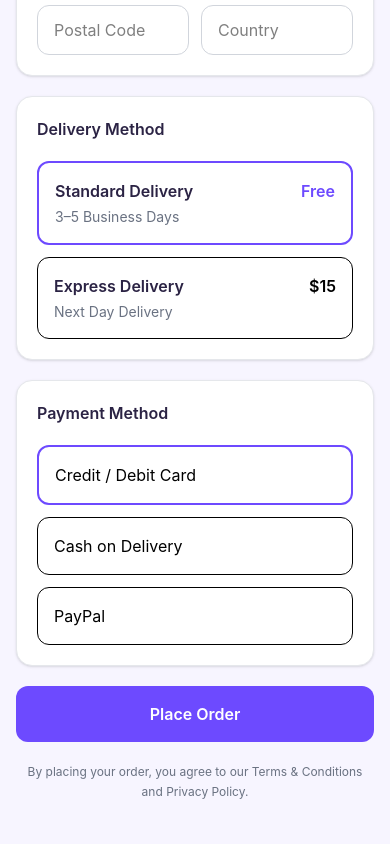
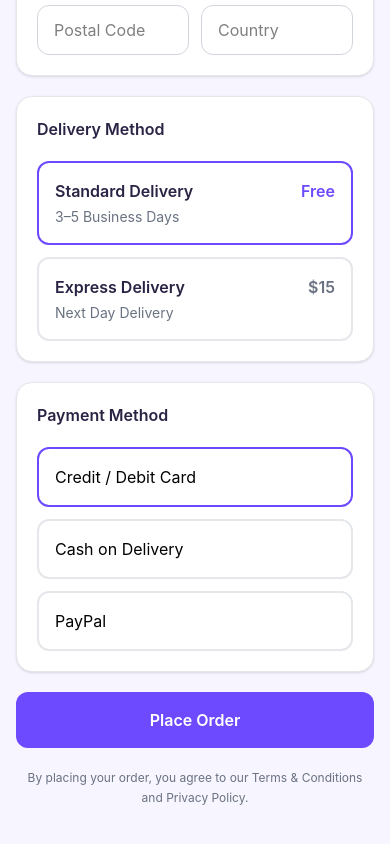
Before and after one commit to fiza-fehmi/Ecommerce-Store, a React (Vite) app: page /Checkout in a window 390 px wide. Shown: the part 1184-2028 px from the top of the page. Built offline with nearby package versions, Linux system fonts and the light colour scheme.

Commit message:
Add responsive mobile checkout page UI

```diff
--- a/src/components/Checkout.jsx
+++ b/src/components/Checkout.jsx
@@ -31,14 +31,14 @@ const backHome= ()=>{
   return (
     <>
   <CheckoutMobile />
-
-    <div className="px-15 py-2 w-full hidden sm:flex">
-      <div className="flex flex-col w-full justify-center items-center pb-5">
+<div className="flex flex-col w-full justify-center items-center p-5 sm:flex hidden">
         <h1 className="text-3xl font-bold text-[#2B2344]">Checkout</h1>
         <p className="text-gray-500 font-medium text-sm">
           Complete your order by providing a few details
         </p>
       </div>
+    <div className="px-15  w-full hidden sm:flex">
+
       <div className="flex gap-5">
 
       <div className=" bg-[#FFFDF9] border rounded-lg border-[#EAEAEA] shadow-sm px-5 py-4 w-[60%] flex flex-col gap-6">
--- a/src/components/CheckoutMobile.jsx
+++ b/src/components/CheckoutMobile.jsx
@@ -4,14 +4,23 @@ import {
   ChevronDown,
   ShieldCheck,
 } from "lucide-react";
+import { useNavigate } from "react-router-dom";
+import { useState } from "react";
 const CheckoutMobile = () => {
+  const navigate = useNavigate();
+    const btnClick = () => {
+    navigate(-1);
+  };
+  const [delivery, setDelivery] = useState("standard")
+  const [payment, setPayment] = useState("credit")
+
   return (
     <div className="min-h-screen bg-[#F7F5FF] sm:hidden">
 
       {/* Header */}
       <div className="sticky top-0 z-50 bg-white border-b border-gray-200 px-4 py-4 flex items-center gap-3">
 
-        <button className="h-10 w-10 rounded-full hover:bg-gray-100 flex items-center justify-center transition">
+        <button onClick={btnClick} className="h-10 w-10 rounded-full hover:bg-gray-100 flex items-center justify-center transition">
           <ArrowLeft className="h-5 w-5 text-[#2B2344]" />
         </button>
 
@@ -213,13 +222,14 @@ const CheckoutMobile = () => {
 
   <div className="space-y-3">
 
-    <div className="border-2 border-[#6D4AFF] rounded-xl p-4">
+    <div onClick={()=>setDelivery("standard")}
 
-      <div className="flex justify-between">
+     className={`${delivery=== "standard" ? "border-2 border-[#6D4AFF] rounded-xl" : "border-2 border-gray-200 rounded-xl" } p-4`}>
+
+      <div  className="flex justify-between">
 
         <div>
-
-          <h3 className="font-semibold text-[#2B2344]">
+          <h3  className="font-semibold text-[#2B2344]">
             Standard Delivery
           </h3>
 
@@ -229,7 +239,7 @@ const CheckoutMobile = () => {
 
         </div>
 
-        <span className="font-semibold text-[#6D4AFF]">
+        <span className={`${delivery==="standard" ? "text-[#6D4AFF]"  : "text-gray-500 "} font-semibold `}>
           Free
         </span>
 
@@ -237,7 +247,9 @@ const CheckoutMobile = () => {
 
     </div>
 
-    <div className="border rounded-xl p-4">
+    <div onClick={()=>setDelivery("express")}
+
+     className={`${delivery=== "express" ? "border-2 border-[#6D4AFF] rounded-xl" : "border-2 border-gray-200 rounded-xl" } p-4`}>
 
       <div className="flex justify-between">
 
@@ -253,7 +265,7 @@ const CheckoutMobile = () => {
 
         </div>
 
-        <span className="font-semibold">
+        <span className={`${delivery==="express" ? "text-[#6D4AFF]"  : "text-gray-500 "} font-semibold `}>
           $15
         </span>
 
@@ -275,15 +287,15 @@ const CheckoutMobile = () => {
 
   <div className="space-y-3">
 
-    <div className="border-2 border-[#6D4AFF] rounded-xl px-4 py-4">
+    <div onClick={()=>setPayment("credit")} className={`${payment === "credit" ? "border-2 border-[#6D4AFF] rounded-xl" : "border-2 border-gray-200 rounded-xl"}  rounded-xl px-4 py-4`}>
       Credit / Debit Card
     </div>
 
-    <div className="border rounded-xl px-4 py-4">
+    <div onClick={()=>setPayment("cash")} className={`${payment === "cash" ? "border-2 border-[#6D4AFF] rounded-xl" : "border-2 border-gray-200 rounded-xl"}  rounded-xl px-4 py-4`}>
       Cash on Delivery
     </div>
 
-    <div className="border rounded-xl px-4 py-4">
+    <div onClick={()=>setPayment("paypal")} className={`${payment === "paypal" ? "border-2 border-[#6D4AFF] rounded-xl" : "border-2 border-gray-200 rounded-xl"}  rounded-xl px-4 py-4`}>
       PayPal
     </div>
 
@@ -293,7 +305,7 @@ const CheckoutMobile = () => {
 
 {/* Place Order */}
 
-<button className="w-full bg-[#6D4AFF] hover:bg-[#5A38EA] text-white font-semibold py-4 rounded-xl transition duration-200">
+<button className="w-full bg-[#6D4AFF] hover:bg-[#5A38EA] text-white font-semibold py-4 rounded-xl transition duration-200 active:scale-95">
   Place Order
 </button>
 
--- a/src/components/ProductDetail.jsx
+++ b/src/components/ProductDetail.jsx
@@ -1,8 +1,13 @@
 import { Link, useParams } from "react-router-dom";
 import { products } from "../data/products";
 import ProductDetailCard from "./ProductDetailCard";
-
+import { useNavigate } from "react-router-dom";
+import { ArrowLeft } from "lucide-react";
 const ProductDetail = ({cartItems,setCartItems}) => {
+    const navigate = useNavigate();
+    const btnClick = () => {
+    navigate(-1);
+  };
   const { productId } = useParams();
   const product = products.find((item) => item.id === productId);
 
@@ -27,7 +32,12 @@ const ProductDetail = ({cartItems,setCartItems}) => {
   }
 
   return (
-    <div className="mx-auto max-w-5xl p-6">
+<>
+<button onClick={btnClick} className="h-10 w-10 mt-4 ml-5 rounded-full hover:bg-gray-100 flex items-center justify-center transition">
+          <ArrowLeft className="h-5 w-5 text-[#2B2344]" />
+        </button>
+    <div className="mx-auto max-w-5xl sm:p-6 px-4">
+
       <ProductDetailCard
         image={product.img}
         tag={product.tag}
@@ -43,6 +53,7 @@ const ProductDetail = ({cartItems,setCartItems}) => {
         colorBtn3="h-6 w-6 rounded-full border border-gray-300 bg-indigo-200"
       />
     </div>
+    </>
   );
 };
 
```
